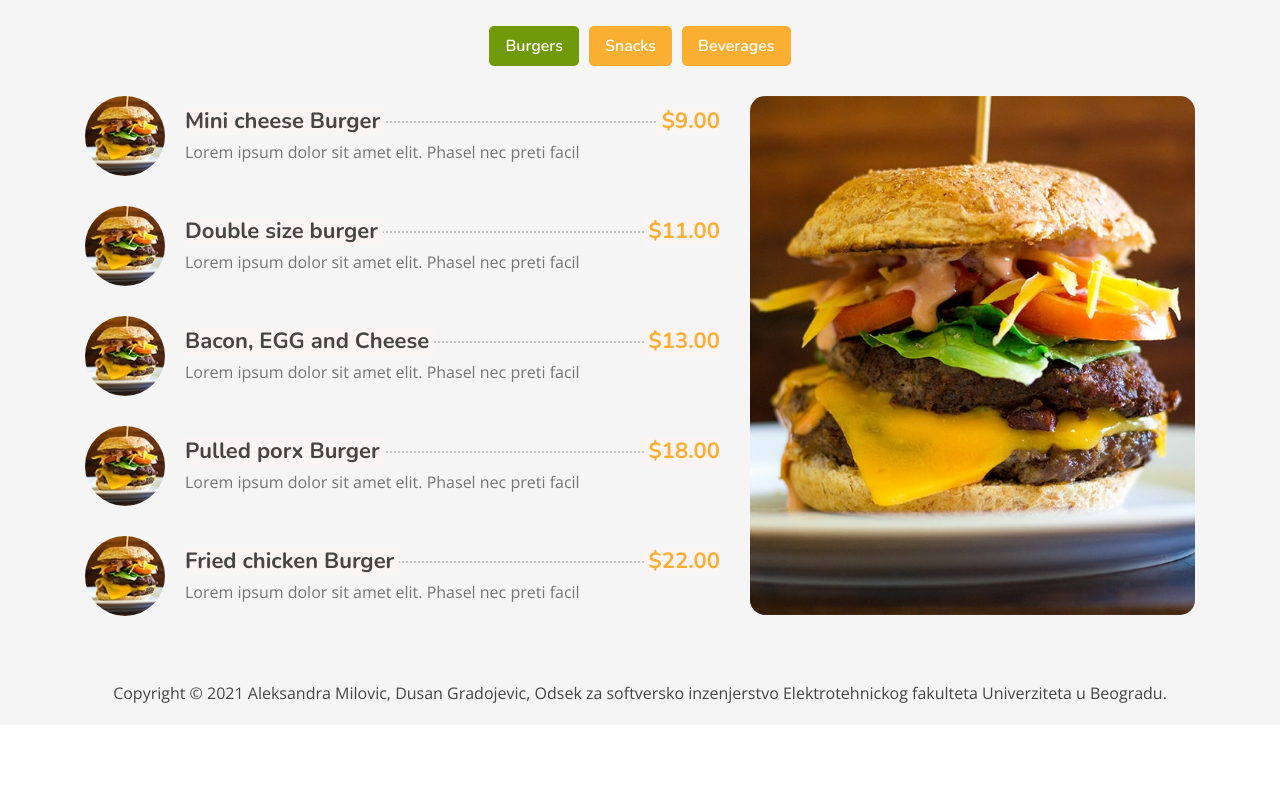
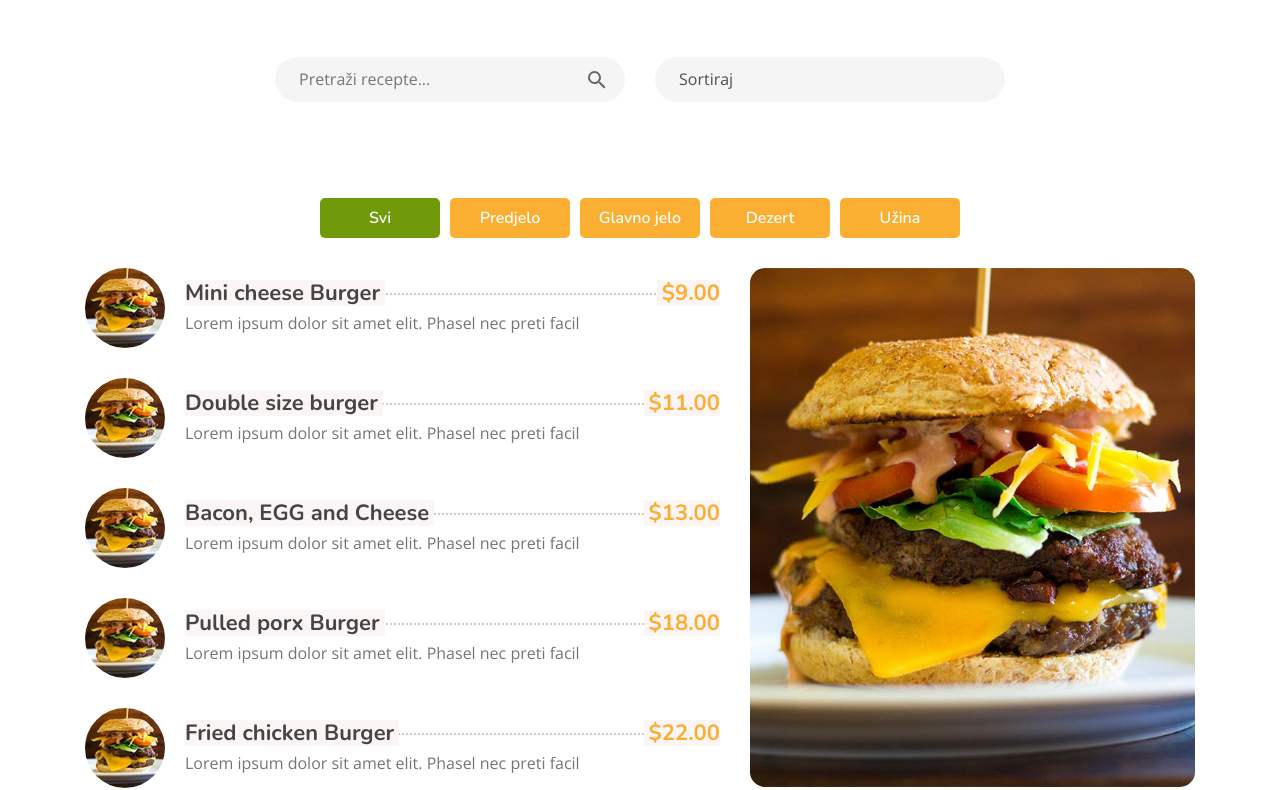
Before and after one commit to dusandroid/Cookbook, a plain HTML site: page menu.html in a window 1280 px wide. Shown: the part 533-1323 px from the top of the page. Before the commit the page ends 1258 px from the top, so only its background shows below. Drawn offline with nearby package versions, Linux system fonts and the light colour scheme.

Commit message:
Dodat search bar i select (select nema strelicu)

```diff
--- a/css/style.css
+++ b/css/style.css
@@ -869,7 +869,6 @@ a:focus {
 .menu {
     position: relative;
     padding: 45px 0 15px 0;
-    background: rgba(0, 0, 0, .04);
 }
 
 .menu .menu-tab {
--- a/css/styledusan.css
+++ b/css/styledusan.css
@@ -29,3 +29,48 @@
     width: 150px;
     margin-bottom: 30px;
 }
+
+.menu li {
+    width: 130px;
+    text-align: center;
+}
+
+/*=========== Search bar Start ==============*/
+.wrapper {
+  width: 100%;
+  max-width: 31.25rem;
+  margin: 6rem auto;
+}
+
+.search-bar, .difficulty {
+  width: 100%;
+  display: flex;
+  flex-direction: row;
+  align-items: center;
+}
+
+#search-query-input, #difficulty-options {
+  width: 100%;
+  height: 2.8rem;
+  background: #f5f5f5;
+  outline: none;
+  border: none;
+  border-radius: 1.625rem;
+  padding: 0 3.5rem 0 1.5rem;
+  font-size: 1rem;
+}
+
+#search-query-submit {
+  width: 3.5rem;
+  height: 2.8rem;
+  margin-left: -3.5rem;
+  background: none;
+  border: none;
+  outline: none;
+}
+
+#search-query-submit:hover {
+  cursor: pointer;
+}
+
+/*=========== Search bar End ================*/
--- a/menu.html
+++ b/menu.html
@@ -23,6 +23,7 @@
 
         <!-- Template Stylesheet -->
         <link href="css/style.css" rel="stylesheet">
+        <link href="css/styledusan.css" rel="stylesheet">
     </head>
 
     <body>
@@ -73,29 +74,60 @@
 
 
 
-
-
         <!-- Menu Start -->
         <div class="menu">
             <div class="container">
-                <div class="col-md-12">
-                    <input type="text" placeholder="Pretraži recepte..." name="search">
-                    <button type="submit"><i class="fa fa-search"></i></button>
+                <div class="section-header text-center">
+                    <h2>Recepti</h2>
                 </div>
-                <div class="section-header text-center">
-                    <p>Food Menu</p>
-                    <h2>Delicious Food Menu</h2>
+                <div class="row">
+                    <div class="col-md-4 offset-2">
+                        <div class="wrapper">
+                            <div class="search-bar">
+                              <input id="search-query-input" type="text" name="search-query-input" placeholder="Pretraži recepte..." value="" />
+                              <button id="search-query-submit" type="submit" name="search-query-submit">
+                                <svg style="width:24px;height:24px" viewBox="0 0 24 24">
+                                    <path fill="#666666" d="M9.5,3A6.5,6.5 0 0,1 16,9.5C16,11.11 15.41,12.59 14.44,13.73L14.71,14H15.5L20.5,19L19,20.5L14,15.5V14.71L13.73,14.44C12.59,15.41 11.11,16 9.5,16A6.5,6.5 0 0,1 3,9.5A6.5,6.5 0 0,1 9.5,3M9.5,5C7,5 5,7 5,9.5C5,12 7,14 9.5,14C12,14 14,12 14,9.5C14,7 12,5 9.5,5Z" />
+                                </svg>
+                              </button>
+                            </div>
+                          </div>
+                    </div>
+                    <div class="col-md-4">
+                        <div class="wrapper">
+                            <div class="difficulty">
+                                <select id="difficulty-options" class="custom-select d-block form-control" required data-error="">
+                                    <option disabled selected id="sort-recipes">Sortiraj</option>
+                                    <optgroup label="Težina" id='diff'>
+                                        <option id="diff-asc" value="1">Težina Rastuće</option>
+                                        <option id="diff-desc" value="2">Težina Opadajuće</option>
+                                    </optgroup>
+                                    <optgroup label="Ocena" id='mark'>
+                                        <option id="mark-asc" value="3">Ocena Rastuće</option>
+                                        <option id="mark-desc" value="4">Ocena Opadajuće</option>
+                                    </optgroup>
+                                </select>
+                            </div>
+                        </div>
+                        <div class="help-block with-errors"></div>
+                    </div>
                 </div>
                 <div class="menu-tab">
                     <ul class="nav nav-pills justify-content-center">
                         <li class="nav-item">
-                            <a class="nav-link active" data-toggle="pill" href="#burgers">Burgers</a>
+                            <a class="nav-link active" data-toggle="pill" href="#burgers">Svi</a>
                         </li>
                         <li class="nav-item">
-                            <a class="nav-link" data-toggle="pill" href="#snacks">Snacks</a>
+                            <a class="nav-link" data-toggle="pill" href="#snacks">Predjelo</a>
                         </li>
                         <li class="nav-item">
-                            <a class="nav-link" data-toggle="pill" href="#beverages">Beverages</a>
+                            <a class="nav-link" data-toggle="pill" href="#beverages">Glavno jelo</a>
+                        </li>
+                        <li class="nav-item">
+                            <a class="nav-link" data-toggle="pill" href="#beverages">Dezert</a>
+                        </li>
+                        <li class="nav-item">
+                            <a class="nav-link" data-toggle="pill" href="#beverages">Užina</a>
                         </li>
                     </ul>
                     <div class="tab-content">
```
